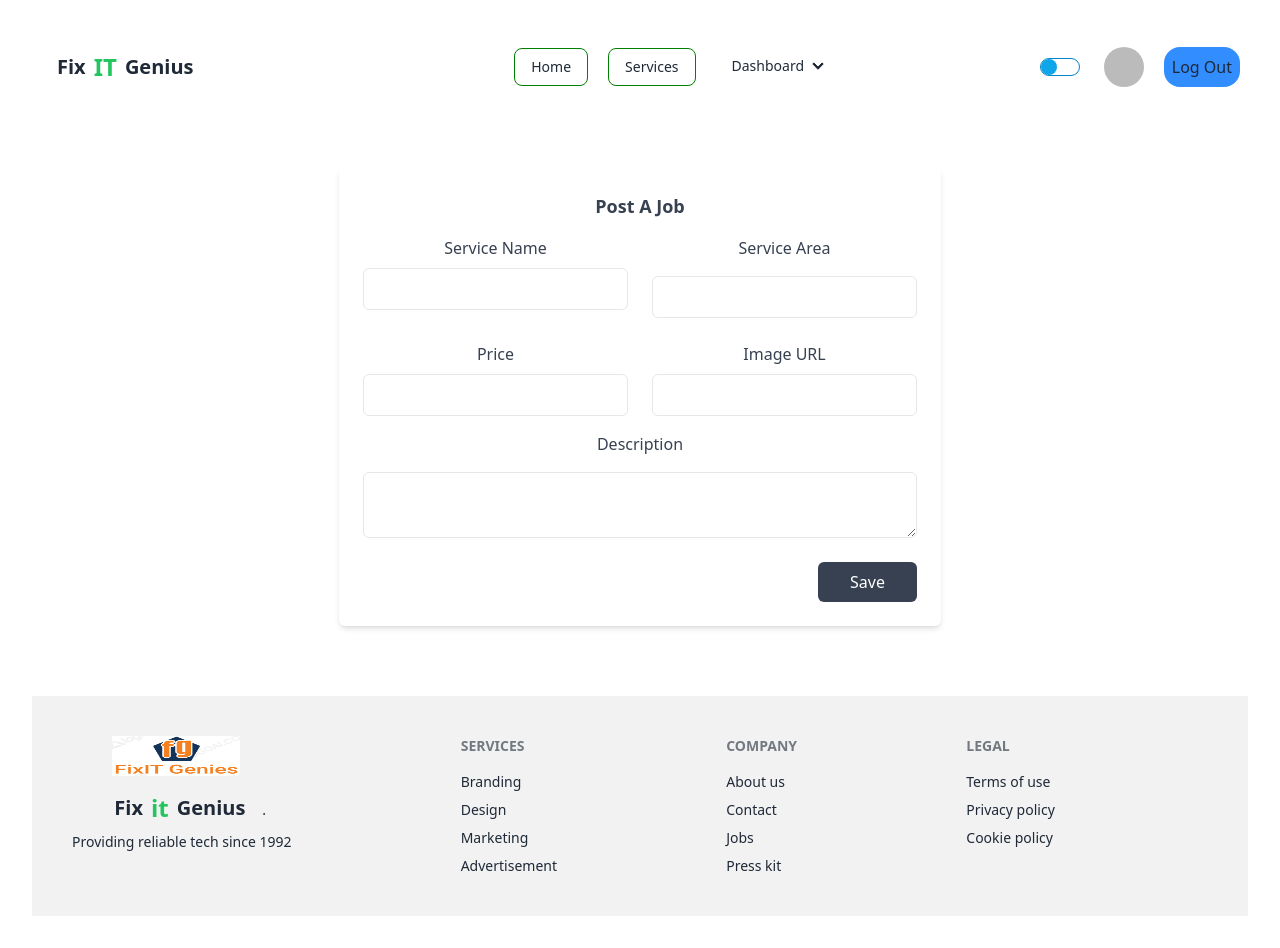
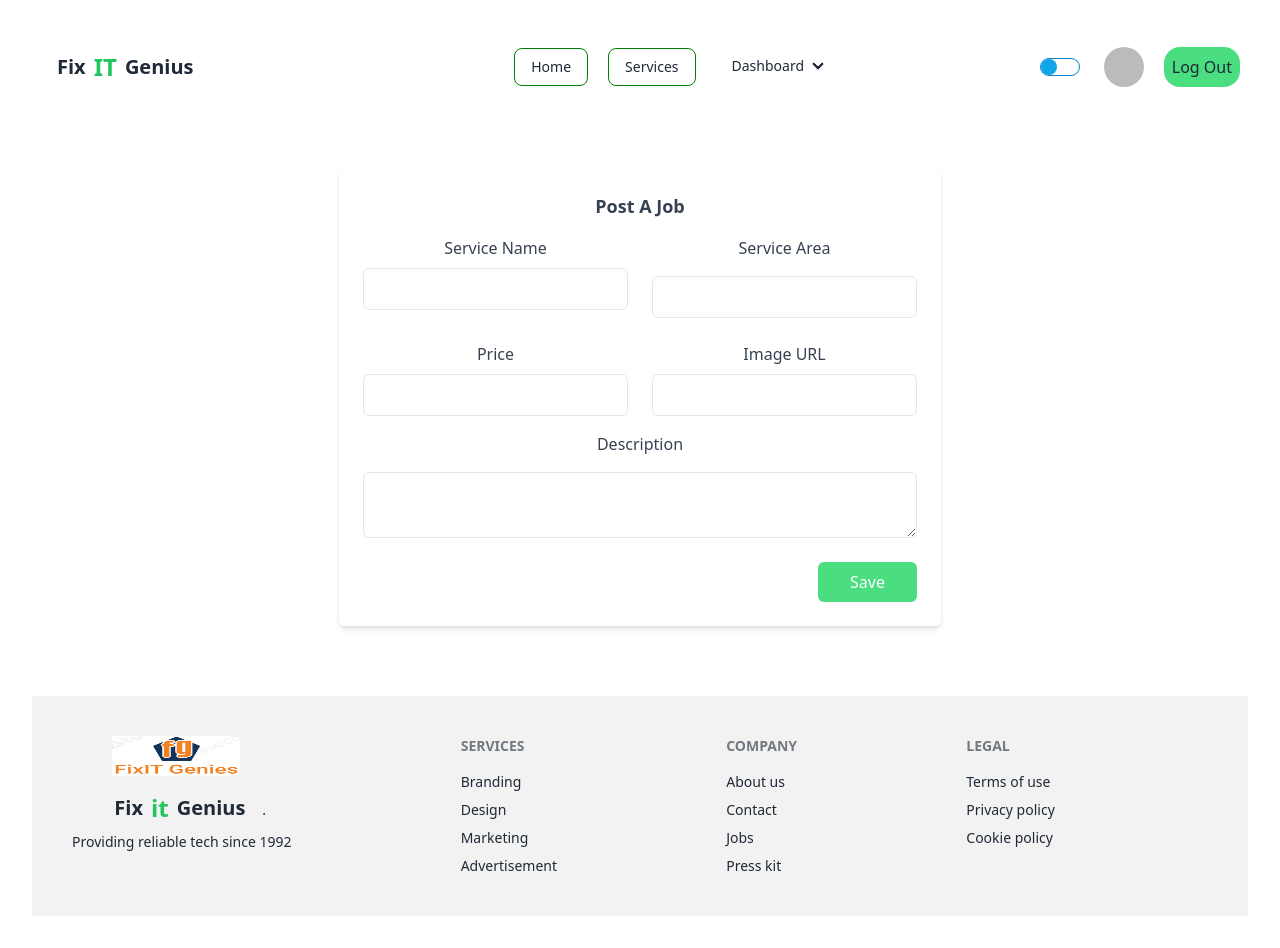
Before and after one commit to mizanurrahman70/Fix-It-Genius-Client-side, a React (Vite) app: page /add_service in a window 1280 px wide. Built offline with nearby package versions, Linux system fonts and the light colour scheme; no server answers; sample sign-in values are in the browser's storage.

Commit message:
ui change and data

```diff
--- a/src/Home/Banner/Banner.jsx
+++ b/src/Home/Banner/Banner.jsx
@@ -20,7 +20,7 @@ const Banner = () => {
               At Computer Service Hub, we are your trusted partners in ensuring
               seamless computing experiences.{" "}
             </p>
-            <button className="btn btn-outline btn-warning w-56">
+            <button className="btn btn-outline btn-warning  w-56">
              <Link to='/all_services'>Services</Link>
             </button>
           </div>
--- a/src/Home/Navber/Navber.jsx
+++ b/src/Home/Navber/Navber.jsx
@@ -119,7 +119,7 @@ const Navber = () => {
             <div>
               <button
                 onClick={logOutHandle}
-                className="md:ml-4 bg-[#328EFF] p-2 rounded-2xl"
+                className="md:ml-4 bg-green-400 p-2 rounded-2xl"
               >
                 Log Out
               </button>
--- a/src/Home/Services Data/ServiceDtls.jsx
+++ b/src/Home/Services Data/ServiceDtls.jsx
@@ -15,8 +15,8 @@ const ServiceDtls = () => {
       </Helmet>
       <div className='flex-1  px-4 py-7 bg-white rounded-md shadow-md md:min-h-[350px]'>
         <div className='flex items-center justify-between'>
-          <span className='text-sm font-light text-gray-800 '>
-            Deadline: 12/08/2024
+          <span className='text-sm font-light text-gray-800 p-1  bg-green-400 rounded-full '>
+            Deadline: {`${new Date().getDate().toString().padStart(2, '0')}/${(new Date().getMonth() + 1).toString().padStart(2, '0')}/${new Date().getFullYear()}`}
           </span>
           <span className='px-4 py-1 text-xs text-blue-800 uppercase bg-blue-200 rounded-full '>
            Repair Services
--- a/src/Pages/Service Add/ServiceAdd.jsx
+++ b/src/Pages/Service Add/ServiceAdd.jsx
@@ -115,7 +115,7 @@ const ServiceAdd = () => {
               ></textarea>
             </div>
             <div className='flex justify-end mt-6'>
-              <button className='px-8 py-2.5 leading-5 text-white transition-colors duration-300 transhtmlForm bg-gray-700 rounded-md hover:bg-gray-600 focus:outline-none focus:bg-gray-600'>
+              <button className='px-8 py-2.5 leading-5 text-white transition-colors duration-300 transhtmlForm bg-green-400 rounded-md hover:bg-gray-600 focus:outline-none focus:bg-gray-600'>
                 Save
               </button>
             </div>
```
